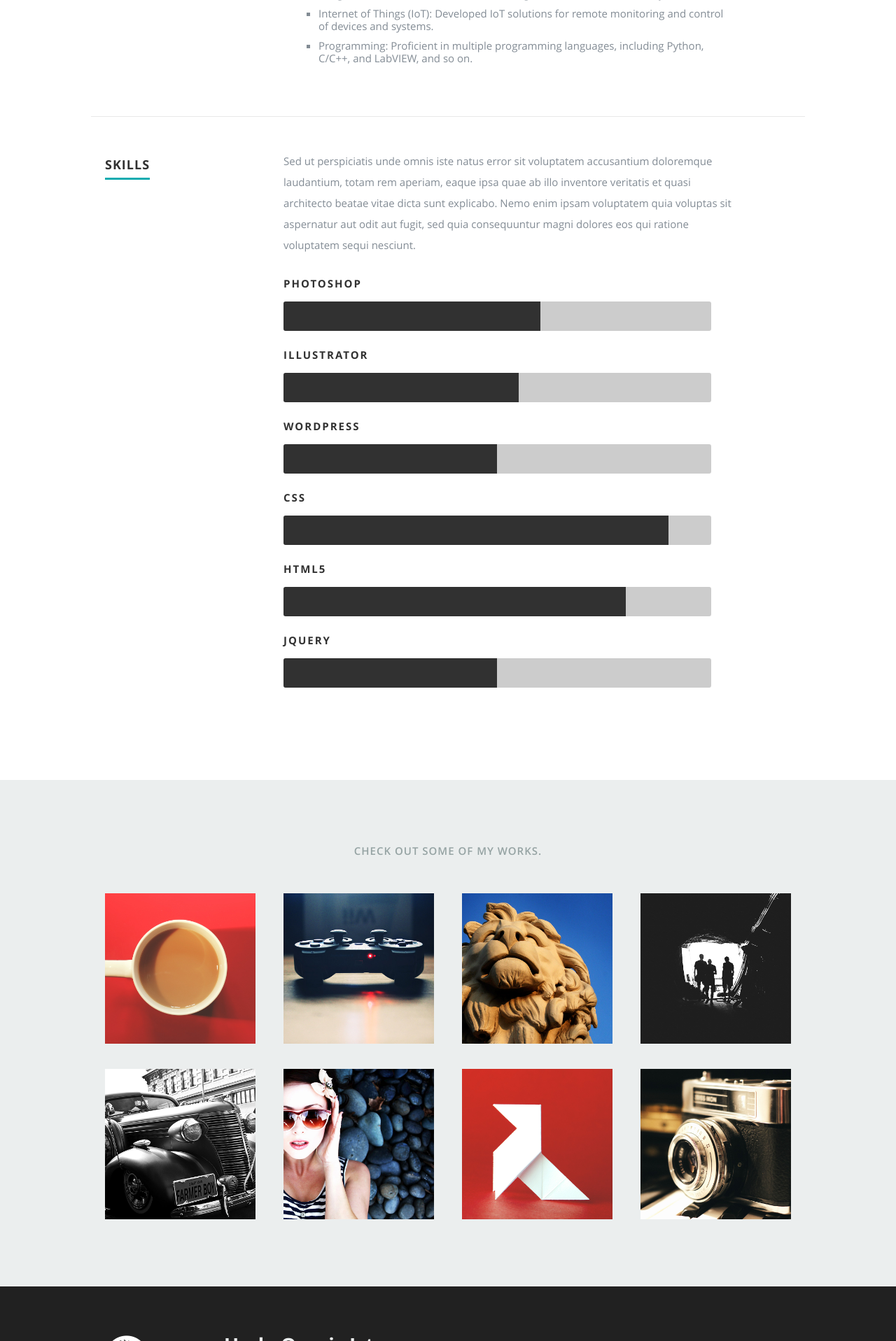
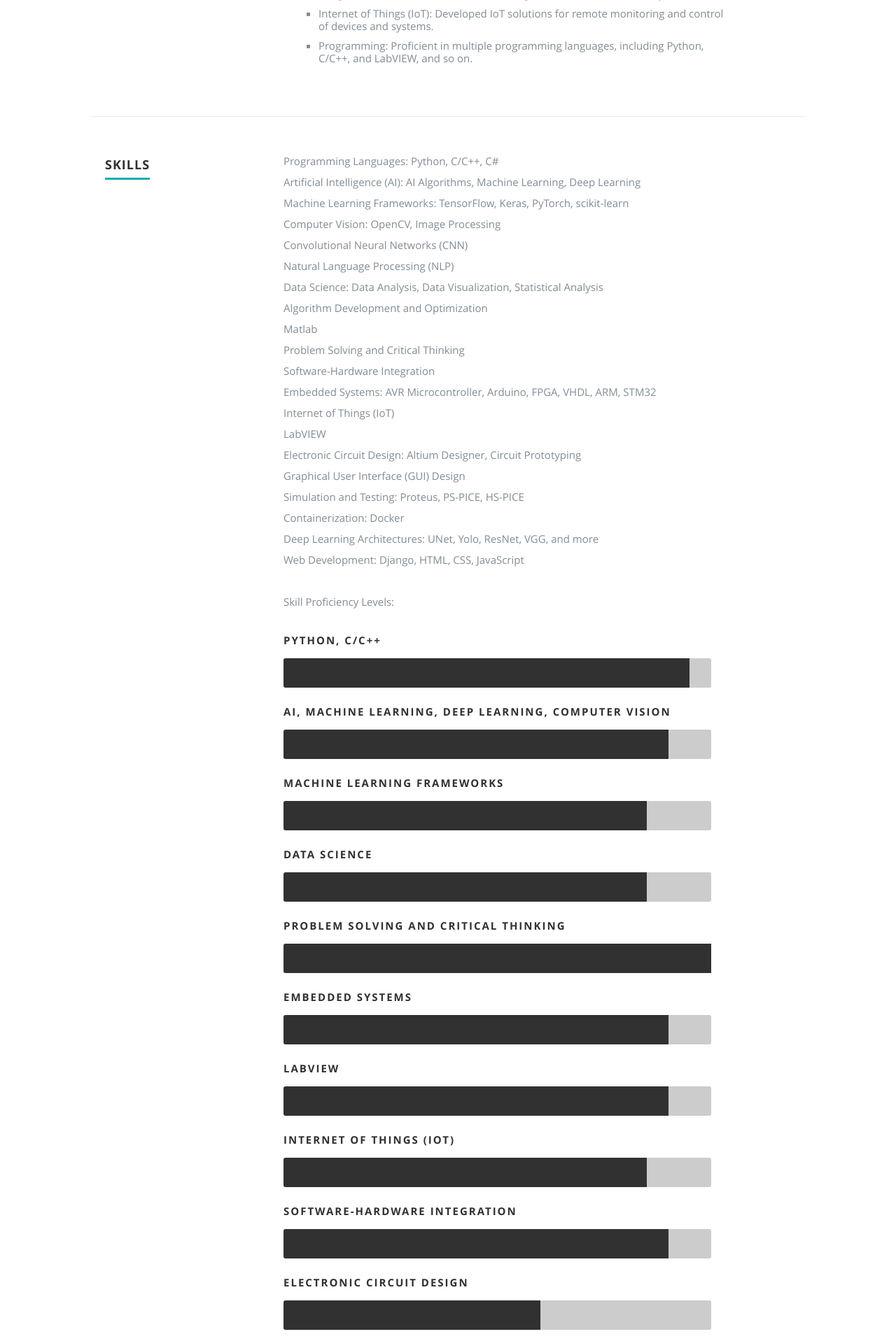
Before and after one commit to Alireza-Khajehvandi/Resume, a Django app: page / in a window 1280 px wide. Shown: the part 3483-5400 px from the top of the page at 70% size. Run offline with Django 4.2, Linux system fonts and the light colour scheme; some libraries are stand-ins or nearby versions.

Commit message:
work experience and skills completed

```diff
--- a/statics/css/layout.css
+++ b/statics/css/layout.css
@@ -325,35 +325,75 @@ ul#nav li.current a { color: #F06000; }
    border-radius: 3px 0 0 3px;
 }
 
-.photoshop {
-  	width: 60%;
+.Programming {
+  	width: 95%;
   	-moz-animation: photoshop 2s ease;
   	-webkit-animation: photoshop 2s ease;
 }
-.illustrator {
-  	width: 55%;
-  	-moz-animation: illustrator 2s ease;
-  	-webkit-animation: illustrator 2s ease;
+.AI {
+   width: 90%;
+   -moz-animation: photoshop 2s ease;
+   -webkit-animation: photoshop 2s ease;
 }
-.wordpress {
-  	width: 50%;
-  	-moz-animation: wordpress 2s ease;
-  	-webkit-animation: wordpress 2s ease;
+.ML {
+   width: 85%;
+   -moz-animation: photoshop 2s ease;
+   -webkit-animation: photoshop 2s ease;
 }
-.css {
-  	width: 90%;
-  	-moz-animation: css 2s ease;
-  	-webkit-animation: css 2s ease;
+.DS {
+   width: 85%;
+   -moz-animation: photoshop 2s ease;
+   -webkit-animation: photoshop 2s ease;
 }
-.html5 {
-  	width: 80%;
-  	-moz-animation: html5 2s ease;
-  	-webkit-animation: html5 2s ease;
+.ProblemSolving {
+   width: 100%;
+   -moz-animation: photoshop 2s ease;
+   -webkit-animation: photoshop 2s ease;
 }
-.jquery {
-  	width: 50%;
-  	-moz-animation: jquery 2s ease;
-  	-webkit-animation: jquery 2s ease;
+.EmbeddedSystems {
+   width: 90%;
+   -moz-animation: photoshop 2s ease;
+   -webkit-animation: photoshop 2s ease;
+}
+.IoT {
+   width: 85%;
+   -moz-animation: photoshop 2s ease;
+   -webkit-animation: photoshop 2s ease;
+}
+.SoftwareHardware {
+   width: 90%;
+   -moz-animation: photoshop 2s ease;
+   -webkit-animation: photoshop 2s ease;
+}
+.Electronics {
+   width: 60%;
+   -moz-animation: photoshop 2s ease;
+   -webkit-animation: photoshop 2s ease;
+}
+.Django {
+   width: 75%;
+   -moz-animation: photoshop 2s ease;
+   -webkit-animation: photoshop 2s ease;
+}
+.Docker {
+   width: 60%;
+   -moz-animation: photoshop 2s ease;
+   -webkit-animation: photoshop 2s ease;
+}
+.GitGitHub {
+   width: 70%;
+   -moz-animation: photoshop 2s ease;
+   -webkit-animation: photoshop 2s ease;
+}
+.webpro {
+   width: 50%;
+   -moz-animation: photoshop 2s ease;
+   -webkit-animation: photoshop 2s ease;
+}
+.Labview {
+   width: 90%;
+   -moz-animation: photoshop 2s ease;
+   -webkit-animation: photoshop 2s ease;
 }
 
 @-moz-keyframes photoshop {
--- a/templates/base.html
+++ b/templates/base.html
@@ -77,7 +77,7 @@
             passionate about pushing the boundaries of <span>AI</span> and
             <span>Machine Learning</span>. Let's connect and collaborate for
             innovative solutions.
-            <a class="smoothscroll" href="#about">more about me.</a>
+            <a class="smoothscroll" href="{% url 'resume_index' %}#about">more about me.</a>
           </h3>
           <hr />
           <ul class="social">
--- a/templates/resume/resume_index.html
+++ b/templates/resume/resume_index.html
@@ -169,7 +169,7 @@
       ----------------------------------------------- -->
   <div class="row work">
     <div class="three columns header-col">
-      <h1><span>Work</span></h1>
+      <h1><span>Work Experience</span></h1>
     </div>
 
     <div class="nine columns main-col">
@@ -279,24 +279,75 @@
 
     <div class="nine columns main-col">
       <p>
-        Sed ut perspiciatis unde omnis iste natus error sit voluptatem
-        accusantium doloremque laudantium, totam rem aperiam, eaque ipsa quae ab
-        illo inventore veritatis et quasi architecto beatae vitae dicta sunt
-        explicabo. Nemo enim ipsam voluptatem quia voluptas sit aspernatur aut
-        odit aut fugit, sed quia consequuntur magni dolores eos qui ratione
-        voluptatem sequi nesciunt.
+        Programming Languages: Python, C/C++, C#<br />
+        Artificial Intelligence (AI): AI Algorithms, Machine Learning, Deep
+        Learning<br />
+        Machine Learning Frameworks: TensorFlow, Keras, PyTorch, scikit-learn<br />
+        Computer Vision: OpenCV, Image Processing<br />
+        Convolutional Neural Networks (CNN)<br />
+        Natural Language Processing (NLP)<br />
+        Data Science: Data Analysis, Data Visualization, Statistical Analysis<br />
+        Algorithm Development and Optimization<br />
+        Matlab<br />
+        Problem Solving and Critical Thinking<br />
+        Software-Hardware Integration<br />
+        Embedded Systems: AVR Microcontroller, Arduino, FPGA, VHDL, ARM,
+        STM32<br />
+        Internet of Things (IoT)<br />
+        LabVIEW<br />
+        Electronic Circuit Design: Altium Designer, Circuit Prototyping<br />
+        Graphical User Interface (GUI) Design<br />
+        Simulation and Testing: Proteus, PS-PICE, HS-PICE<br />
+        Containerization: Docker<br />
+        Deep Learning Architectures: UNet, Yolo, ResNet, VGG, and more<br />
+        Web Development: Django, HTML, CSS, JavaScript<br />
       </p>
+      <p>Skill Proficiency Levels:</p>
 
       <div class="bars">
         <ul class="skills">
-          <li><span class="bar-expand photoshop"></span><em>Photoshop</em></li>
           <li>
-            <span class="bar-expand illustrator"></span><em>Illustrator</em>
+            <span class="bar-expand Programming"></span><em>Python, C/C++</em>
           </li>
-          <li><span class="bar-expand wordpress"></span><em>Wordpress</em></li>
-          <li><span class="bar-expand css"></span><em>CSS</em></li>
-          <li><span class="bar-expand html5"></span><em>HTML5</em></li>
-          <li><span class="bar-expand jquery"></span><em>jQuery</em></li>
+          <li>
+            <span class="bar-expand AI"></span
+            ><em>AI, Machine Learning, Deep Learning, Computer Vision</em>
+          </li>
+          <li>
+            <span class="bar-expand ML"></span
+            ><em>Machine Learning Frameworks</em>
+          </li>
+          <li><span class="bar-expand DS"></span><em>Data Science</em></li>
+          <li>
+            <span class="bar-expand ProblemSolving"></span
+            ><em>Problem Solving and Critical Thinking</em>
+          </li>
+          <li>
+            <span class="bar-expand EmbeddedSystems"></span
+            ><em>Embedded Systems</em>
+          </li>
+          <li>
+            <span class="bar-expand Labview"></span
+            ><em>LabVIEW</em>
+          </li>
+          <li>
+            <span class="bar-expand IoT"></span
+            ><em>Internet of Things (IoT)</em>
+          </li>
+          <li>
+            <span class="bar-expand SoftwareHardware"></span
+            ><em>Software-Hardware Integration</em>
+          </li>
+          <li>
+            <span class="bar-expand Electronics"></span
+            ><em>Electronic Circuit Design</em>
+          </li>
+          <li><span class="bar-expand Docker"></span><em>Docker</em></li>
+          <li>
+            <span class="bar-expand GitGitHub"></span><em>Git, GitHub</em>
+          </li>
+          <li><span class="bar-expand Django"></span><em>Django</em></li>
+          <li><span class="bar-expand webpro"></span><em>HTML, CSS, JS</em></li>
         </ul>
       </div>
       <!-- end skill-bars -->
```
